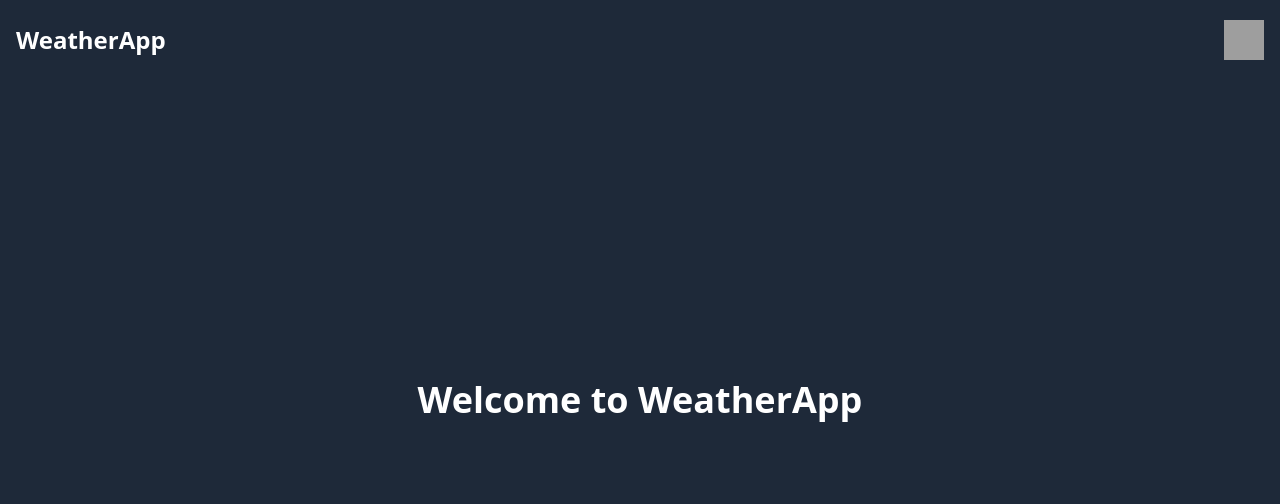
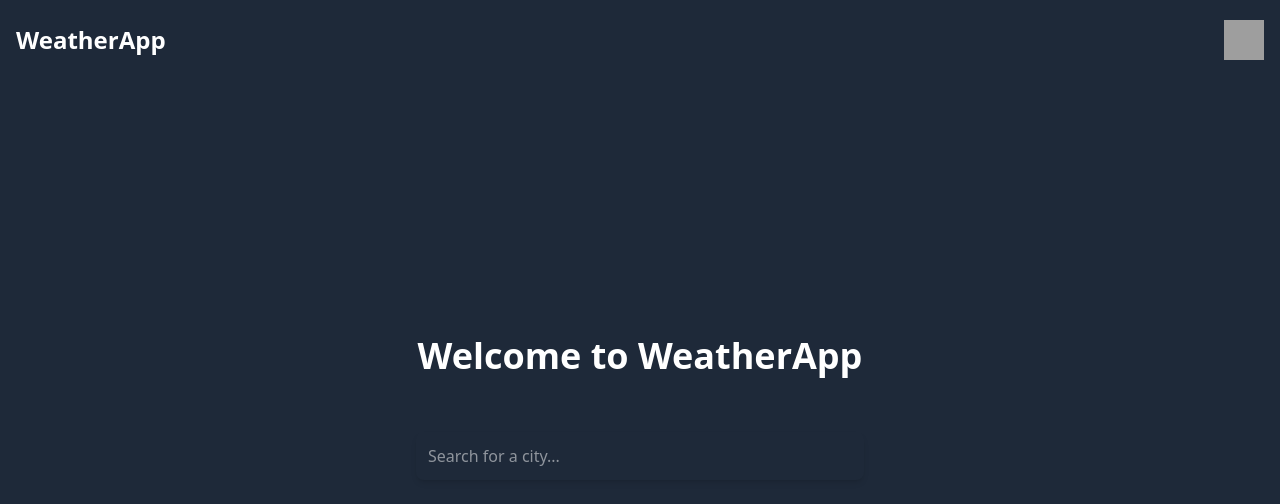
Before and after one commit to Frytoslav/WeatherApp, a React (Vite) app: page / in a window 1280 px wide. Shown: the top 504 px of the page. Built offline with nearby package versions, Linux system fonts and the light colour scheme; grey boxes are pictures that could not be loaded.

Commit message:
feat: Searchbar with weatherService api requests

```diff
--- /dev/null
+++ b/src/api/weatherService.ts
@@ -0,0 +1,10 @@
+const API_KEY : string = import.meta.env.VITE_API_KEY;
+const BASE_URL : string = 'https://api.openweathermap.org/data/2.5/weather'
+
+export const fetchWeather = async (city: string) => {
+    const response = await fetch(`${BASE_URL}?q=${city}&appid=${API_KEY}&units=metric`);
+    if (!response.ok) {
+        throw new Error('City not found');
+    }
+    return await response.json();
+}
--- a/src/components/AppContent.tsx
+++ b/src/components/AppContent.tsx
@@ -1,10 +1,16 @@
+import Searchbar from "./Searchbar.tsx";
 function AppContent() {
     return (
-        <div className="w-full h-full flex items-center justify-center p-4">
-            <h2 className="text-4xl text-white font-bold text-center">
-                Welcome to WeatherApp
-            </h2>
-        </div>
+        <>
+            <div className="relative w-full h-full flex flex-col items-center justify-center">
+                <div className="w-full h-full flex items-center justify-center p-4">
+                    <h2 className="text-4xl text-white font-bold text-center">
+                        Welcome to WeatherApp
+                    </h2>
+                </div>
+                <Searchbar/>
+            </div>
+        </>
     );
 }
 
--- a/src/components/Searchbar.tsx
+++ b/src/components/Searchbar.tsx
@@ -0,0 +1,31 @@
+import {fetchWeather} from "../api/weatherService.ts";
+import {useState} from "react";
+
+function Searchbar(){
+    const [search, setSearch] = useState("");
+
+    const handleKeyPress = async (event: React.KeyboardEvent<HTMLInputElement>) => {
+        if (event.key === 'Enter' && search.trim() !== '') {
+            try {
+                const data = await fetchWeather(search);
+                console.log('Weather data:', data);
+            } catch (error) {
+                console.error('Błąd:', error);
+            }
+        }
+    };
+    return (
+        <div className="w-full max-w-md mx-auto mt-10">
+            <input
+                type="text"
+                placeholder="Search for a city..."
+                className="w-full p-3 rounded-lg shadow-md focus:outline-none focus:ring-2 focus:ring-blue-500"
+                value={search}
+                onChange={(e) => setSearch(e.target.value)}
+                onKeyDown={handleKeyPress}
+            />
+        </div>
+    );
+}
+
+export default Searchbar;
```
Also changed, not shown: 2 other files (tests, documents, lock files or other folders).
